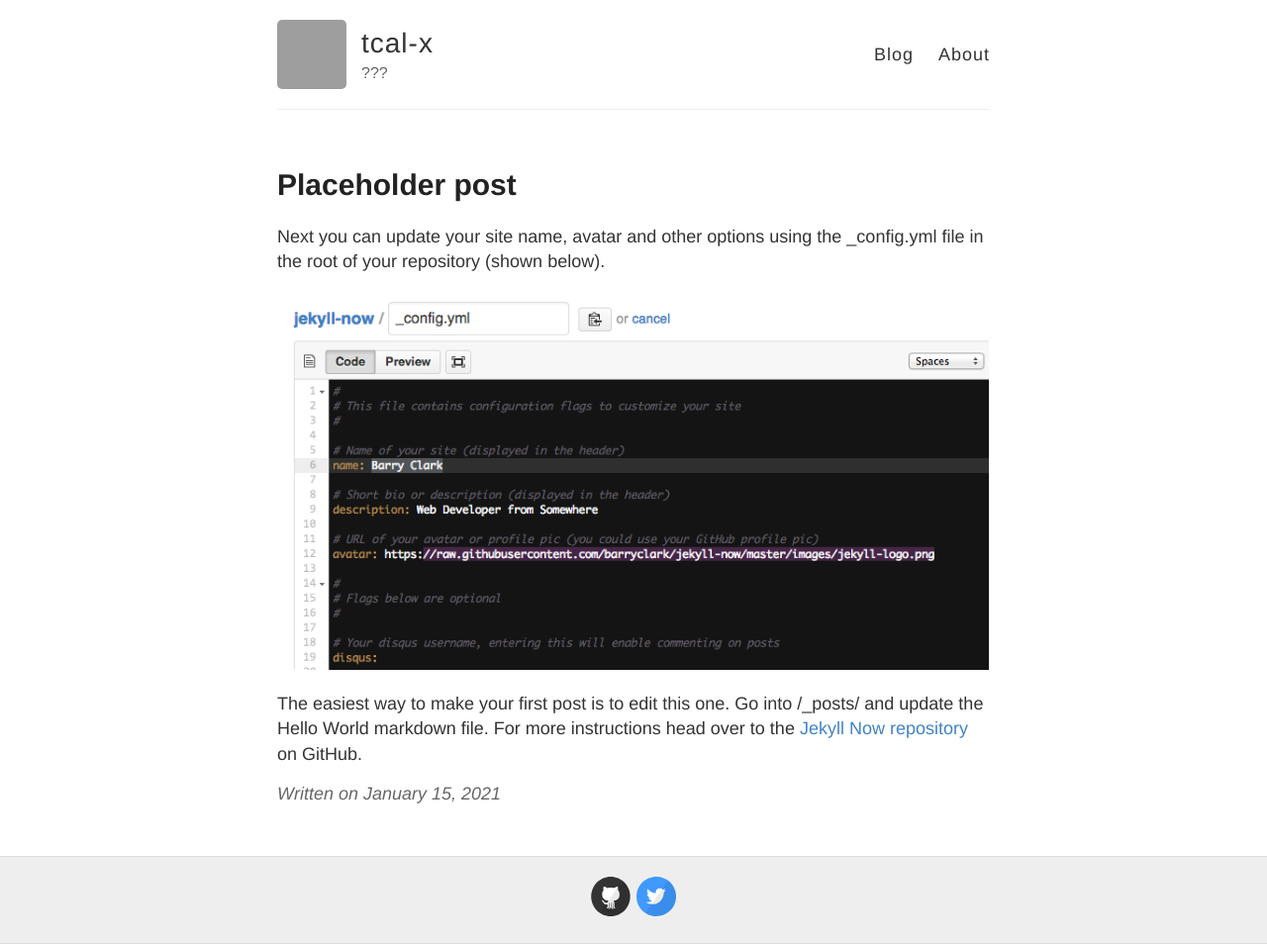
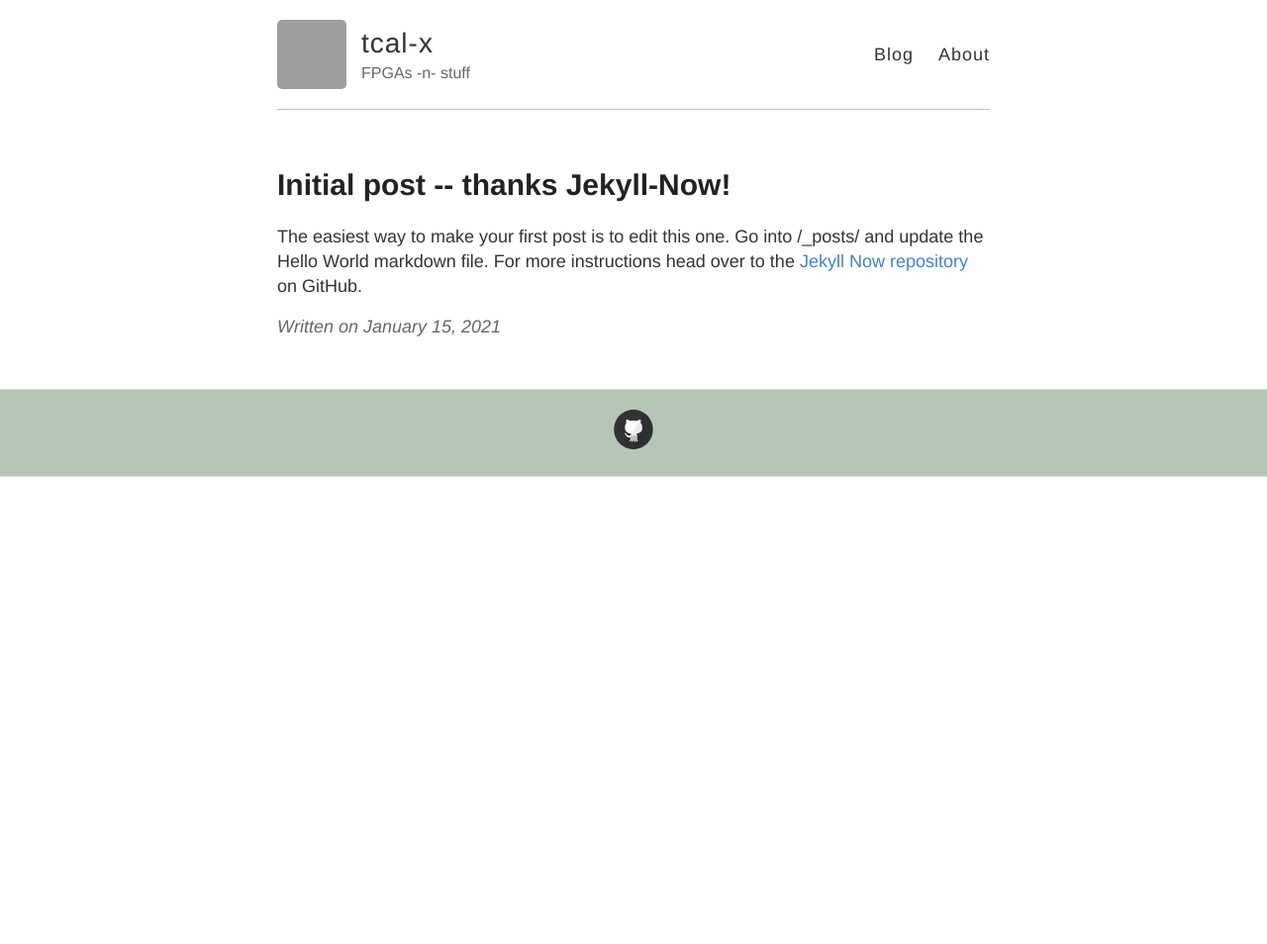
Before and after one commit to tcal-x/tcal-x.github.io, a Jekyll site: the page built from _posts/2021-01-15-Hello-World.md, in a window 1280 px wide. Shown: the whole page at 99% size. Built offline with Jekyll 4.4.1, drawn with Linux system fonts in a browser that asks for light colours; after the commit the page ends 900 px from its top, so only the background shows below that; grey boxes are pictures that could not be loaded.

Commit message:
Why not sage?
Signed-off-by: Tim Callahan <tcal@google.com>

```diff
--- a/_config.yml
+++ b/_config.yml
@@ -6,7 +6,7 @@
 name: tcal-x
 
 # Short bio or description (displayed in the header)
-description: ???
+description: FPGAs -n- stuff
 
 # URL of your avatar or profile pic (you could use your GitHub profile pic)
 avatar: https://avatars1.githubusercontent.com/u/63030309?s=400&u=9ef71473b387c1bad78b6392fc1adc3cd1a99bd0&v=4
@@ -26,7 +26,7 @@ footer-links:
   linkedin:
   pinterest:
   rss: # just type anything here for a working RSS icon
-  twitter: jekyllrb
+  twitter: # jekyllrb
   stackoverflow: # your stackoverflow profile, e.g. "users/50476/bart-kiers"
   youtube: # channel/<your_long_string> or user/<user-name>
   googleplus: # anything in your profile username that comes after plus.google.com/
@@ -41,7 +41,7 @@ google_analytics:
 
 # Your website URL (e.g. http://barryclark.github.io or http://www.barryclark.co)
 # Used for Sitemap.xml and your RSS feed
-url:
+url: http://tcal-x.github.io
 
 # If you're hosting your site at a Project repository on GitHub pages
 # (http://yourusername.github.io/repository-name)
--- a/_posts/2021-01-15-Hello-World.md
+++ b/_posts/2021-01-15-Hello-World.md
@@ -1,10 +1,6 @@
 ---
 layout: post
-title: Placeholder post
+title: Initial post -- thanks Jekyll-Now!
 ---
 
-Next you can update your site name, avatar and other options using the _config.yml file in the root of your repository (shown below).
-
-![_config.yml]({{ site.baseurl }}/images/config.png)
-
 The easiest way to make your first post is to edit this one. Go into /_posts/ and update the Hello World markdown file. For more instructions head over to the [Jekyll Now repository](https://github.com/barryclark/jekyll-now) on GitHub.
--- a/_sass/_variables.scss
+++ b/_sass/_variables.scss
@@ -5,6 +5,7 @@
 
 // Colors
 $blue: #4183C4;
+$sage: #B6C5B8;
 
 // Grays
 $black: #000;
--- a/style.scss
+++ b/style.scss
@@ -123,11 +123,11 @@ img {
 // Specify the color of the selection
 ::-moz-selection {
   color: $black;
-  background: $lightGray;
+  background: $sage;
 }
 ::selection {
   color: $black;
-  background: $lightGray;
+  background: $sage;
 }
 
 // Nicolas Gallagher's micro clearfix hack
@@ -156,7 +156,7 @@ img {
 
 .masthead {
   padding: 20px 0;
-  border-bottom: 1px solid $lightGray;
+  border-bottom: 1px solid $sage;
 
   @include mobile {
     text-align: center;
@@ -243,7 +243,7 @@ nav {
 
 .posts > .post {
   padding-bottom: 2em;
-  border-bottom: 1px solid $lightGray;
+  border-bottom: 1px solid $sage;
 }
 
 .posts > .post:last-child {
@@ -275,7 +275,7 @@ nav {
   margin-top: 50px;
   border-top: 1px solid #ddd;
   border-bottom: 1px solid #ddd;
-  background-color: $lightGray;
+  background-color: $sage;
 }
 
 footer {
```
